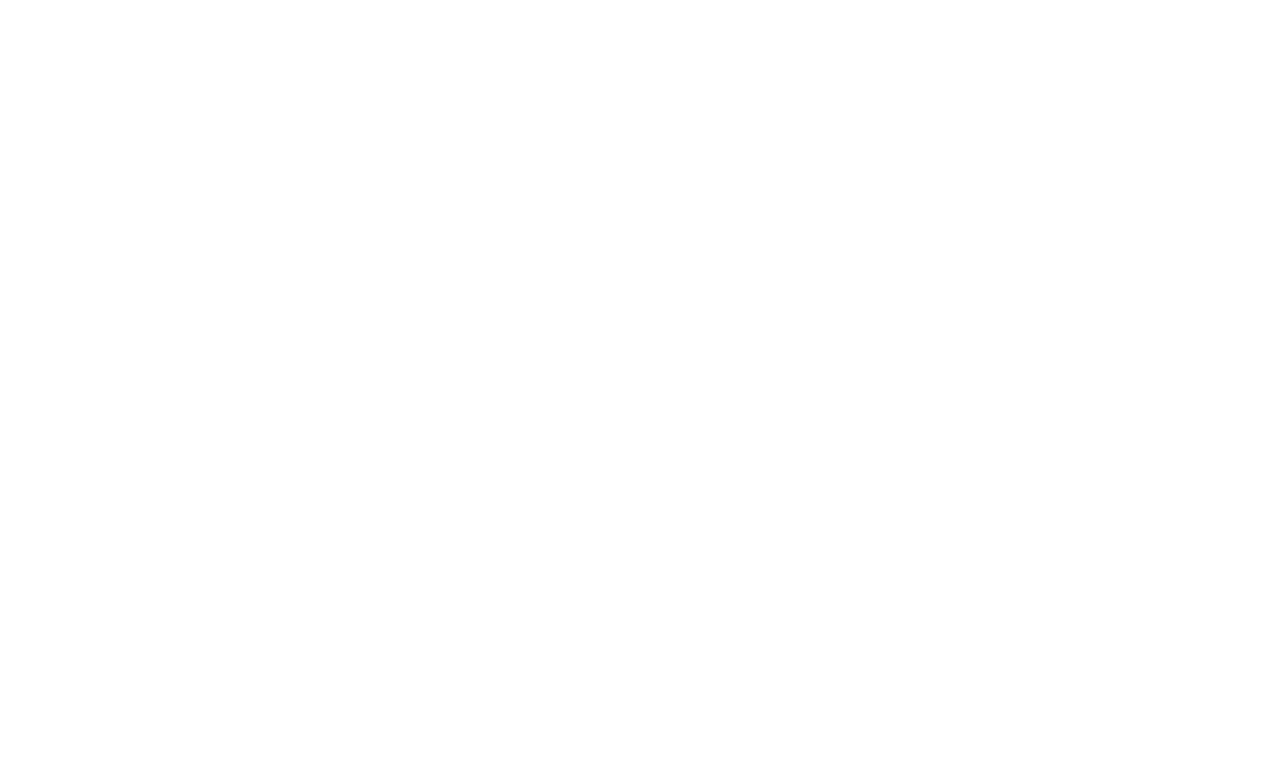
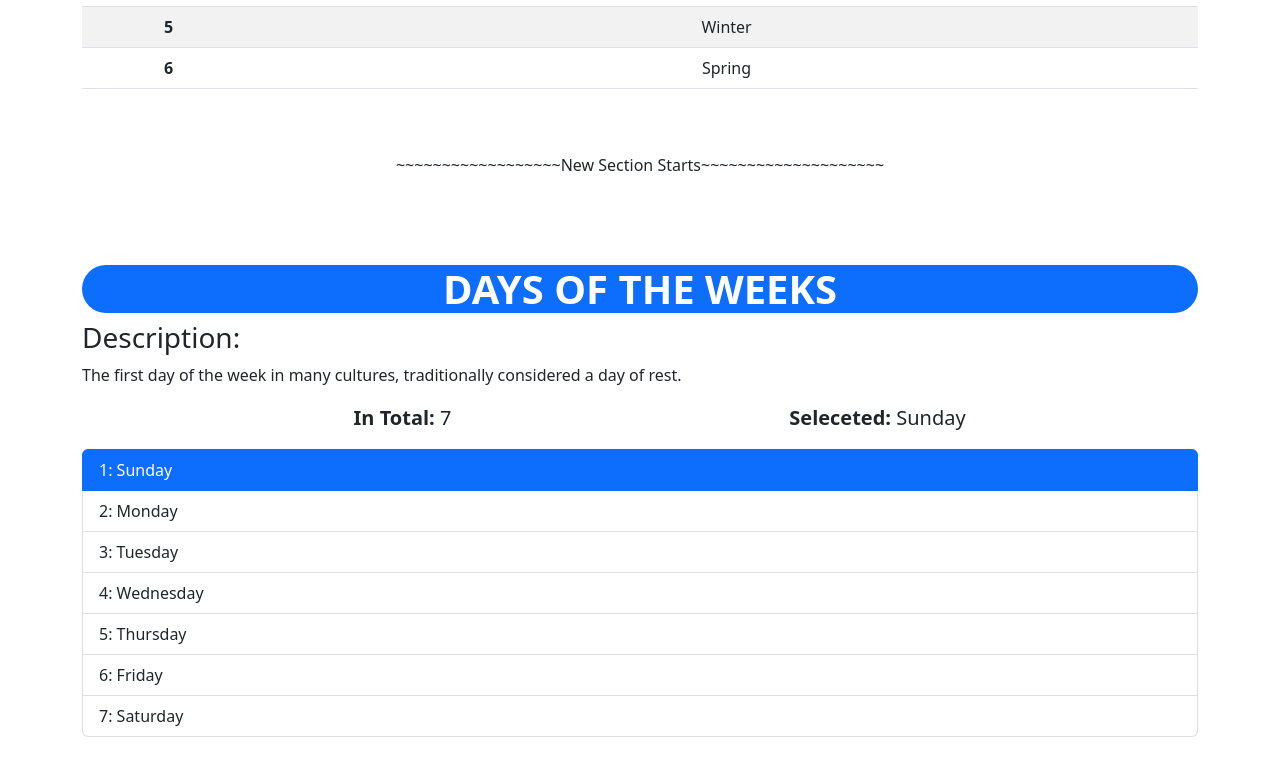
Before and after one commit to tamjidzihan/reactJS, a React (Vite) app: page / in a window 1280 px wide. Shown: the part 1820-2603 px from the top of the page. Before the commit the page ends 800 px from the top, so only its background shows below. Built offline with nearby package versions, Linux system fonts and the light colour scheme.

Commit message:
office 2024-04-21

```diff
--- a/src/App.tsx
+++ b/src/App.tsx
@@ -88,6 +88,51 @@
   };
 
 
+  let weekdays = {
+    items: [
+      'Sunday',
+      'Monday',
+      'Tuesday',
+      'Wednesday',
+      'Thursday',
+      'Friday',
+      'Saturday'
+    ],
+    heading: 'Days of the Weeks',
+    total: 7
+
+  }
+
+  interface WeekdaysDetail {
+    [key: string]: {
+      description: string
+    };
+  }
+
+  let weekdayDetail: WeekdaysDetail = {
+    'Sunday': {
+      description: "The first day of the week in many cultures, traditionally considered a day of rest."
+    },
+    'Monday': {
+      description: "The second day of the week, following Sunday."
+    },
+    'Tuesday': {
+      description: "The third day of the week, following Monday."
+    },
+    'Wednesday': {
+      description: "The fourth day of the week, following Tuesday."
+    },
+    'Thursday': {
+      description: "The fifth day of the week, following Wednesday."
+    },
+    'Friday': {
+      description: "The sixth day of the week, following Thursday."
+    },
+    'Saturday': {
+      description: "The seventh day of the week, following Friday. In many cultures, it is considered the last day of the week."
+    }
+  };
+
   const [selectedDivision, setSelectedDivision] = useState('Dhaka');
 
   const handelSelectdivision = (item: string) => {
@@ -100,6 +145,13 @@
     setselectedSeason(item);
   }
 
+  const [selectedWeekday, setselectedWeekday] = useState('Sunday');
+
+  const handelSelectweeks = (items: string) => {
+    setselectedWeekday(items)
+  }
+
+
   return (
     <>
       <div>
@@ -107,16 +159,17 @@
           <span className=' fw-bold '>Hello</span> world
         </Alert>
       </div>
-      {/* <div className=' mb-4 container'>
+      <div className=' pb-5 '>
         <ListGroup
           items={divisions.items}
           heading={divisions.heading}
           total={divisions.total}
           seleceted={selectedDivision}
           detail={divisionDetail[selectedDivision]}
-          onSelectItem={handelSelectdivision} />
+          onSelectItem={handelSelectdivision}
+        />
       </div>
-      <div >
+      <div className=' pb-5 '>
         <ListGroup
           items={seasons.items}
           heading={seasons.heading}
@@ -125,7 +178,17 @@
           detail={seasonDetail[selectedSeason]}
           onSelectItem={handelSelectSeason}
         />
-      </div> */}
+      </div>
+      <div className=' pb-5'>
+        <ListGroup
+          items={weekdays.items}
+          heading={weekdays.heading}
+          total={weekdays.total}
+          seleceted={selectedWeekday}
+          detail={weekdayDetail[selectedWeekday]}
+          onSelectItem={handelSelectweeks}
+        />
+      </div>
     </>
   )
 }
--- a/src/components/ListGroup.tsx
+++ b/src/components/ListGroup.tsx
@@ -21,10 +21,9 @@
     // const handleClick = (e: MouseEvent) => console.log(e);
 
     const listItems = items.map((item, index) =>
-        <li
-            className={selecetedIndex === index
-                ? "list-group-item text-start active"
-                : "list-group-item text-start "}
+        <li className={selecetedIndex === index
+            ? "list-group-item text-start active"
+            : "list-group-item text-start "}
             role='button'
             key={item}
             // onClick={() => console.log(index, item)}
@@ -46,7 +45,7 @@
                     <h3>Description:</h3>
                     <p>{detail.description}</p>
                 </div>
-                <div className=' col  '>
+                <div className='col'>
                     <div className='row justify-content-center align-items-end  text-center '>
                         <p className=' lead col-5 '><span className=' fw-bold '>In Total: </span>{total}</p>
                         <p className=' lead col-5 '><span className=' fw-bold '>Seleceted: </span>{seleceted}</p>
@@ -85,6 +84,7 @@
                         </tbody>
                     </table>
                 </div>
+                <p className='py-3 text-center '>~~~~~~~~~~~~~~~~~~New Section Starts~~~~~~~~~~~~~~~~~~~~</p>
             </div >
         </>
     );
```
Also changed, not shown: index2.html (added, +17 -0 lines).
